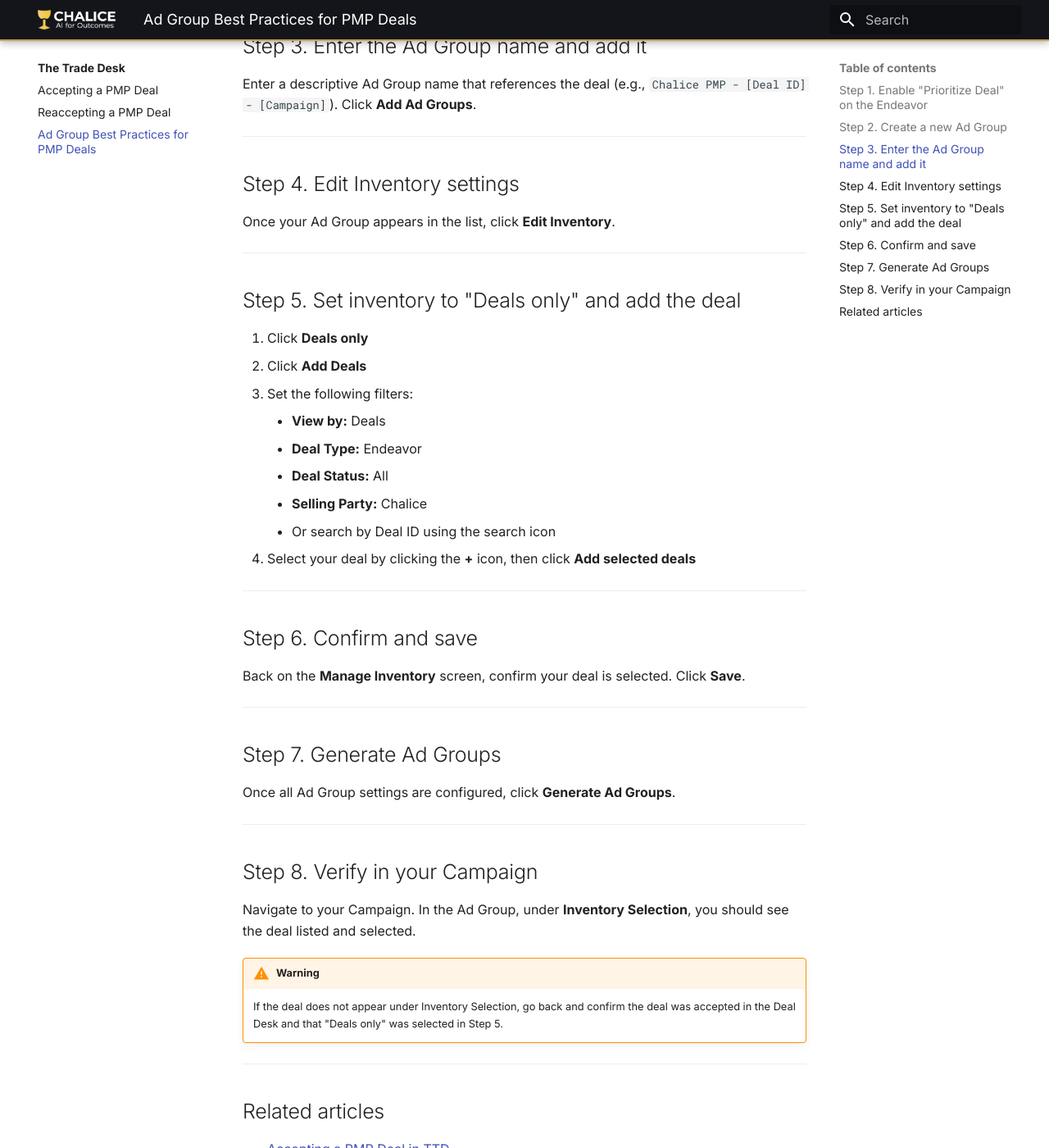
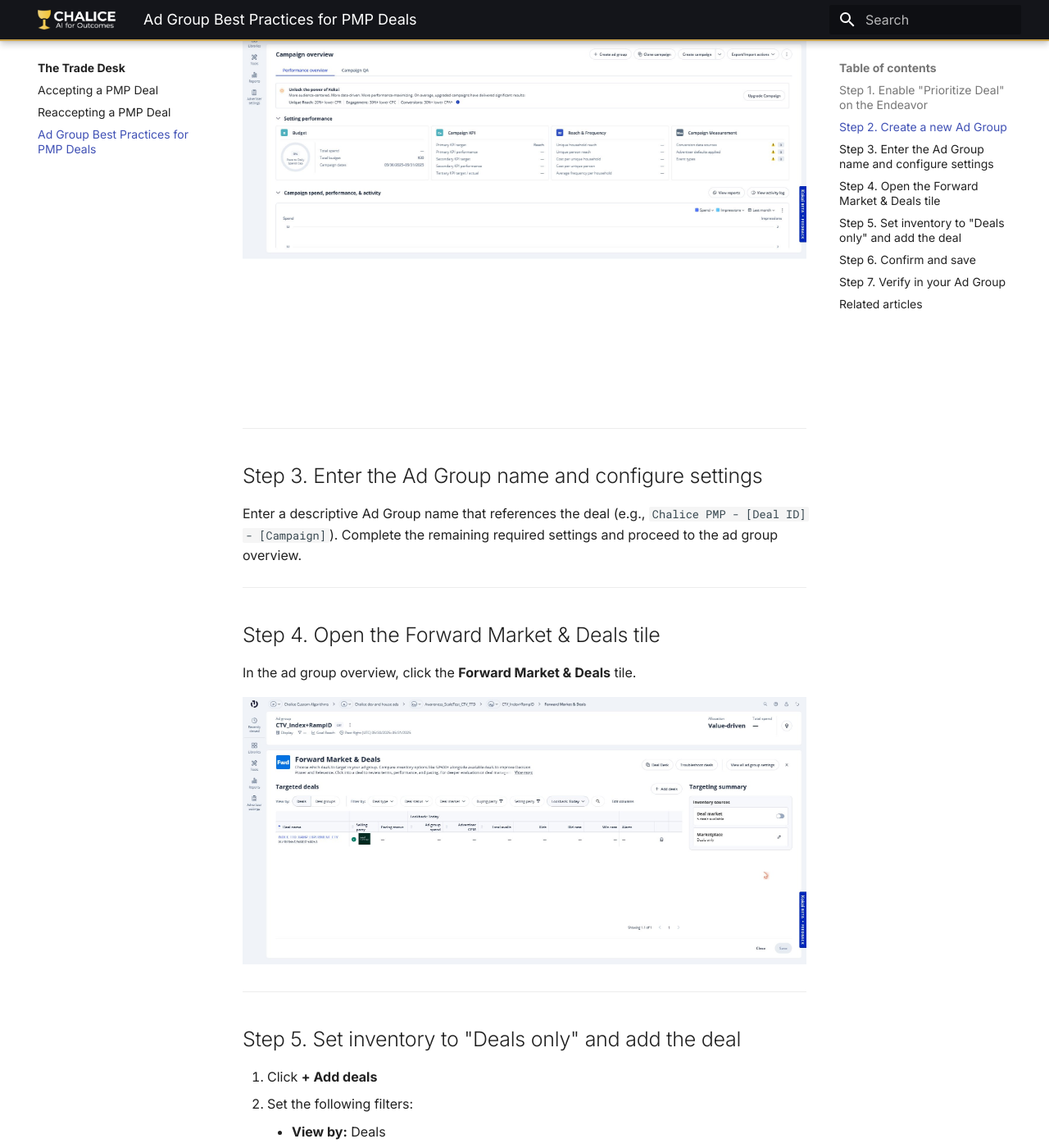
Before and after one commit to Rudy-chalice/chalice-help, an MkDocs documentation site: the page built from docs/the-trade-desk/ad-group-best-practices-pmp.md, in a window 1280 px wide and 1400 px high, scrolled down 1164 px. Shown: the whole window at 82% size. Built offline with MkDocs 1.6.1 and Material for MkDocs 9.7.7, drawn with Linux system fonts in a browser that asks for light colours; some of the changed text lies outside the part shown.

Commit message:
Rewrite ad group best practices for Kokai UI

```diff
--- a/docs/the-trade-desk/ad-group-best-practices-pmp.md
+++ b/docs/the-trade-desk/ad-group-best-practices-pmp.md
@@ -17,54 +17,53 @@ After you [accept the PMP deal in your Deal Desk](accepting-a-pmp-deal.md), clic
 
 ## Step 2. Create a new Ad Group
 
-Select **Start with Ad Group Name** when prompted.
+From your campaign overview, click **+ Create ad group**.
+
+![Campaign overview showing Create ad group button](assets/ttd-campaign-overview.jpg)
 
 ---
 
-## Step 3. Enter the Ad Group name and add it
+## Step 3. Enter the Ad Group name and configure settings
 
-Enter a descriptive Ad Group name that references the deal (e.g., `Chalice PMP - [Deal ID] - [Campaign]`). Click **Add Ad Groups**.
+Enter a descriptive Ad Group name that references the deal (e.g., `Chalice PMP - [Deal ID] - [Campaign]`). Complete the remaining required settings and proceed to the ad group overview.
 
 ---
 
-## Step 4. Edit Inventory settings
+## Step 4. Open the Forward Market & Deals tile
 
-Once your Ad Group appears in the list, click **Edit Inventory**.
+In the ad group overview, click the **Forward Market & Deals** tile.
+
+![Forward Market & Deals tile in ad group overview](assets/ttd-fwd-market-deals.jpg)
 
 ---
 
 ## Step 5. Set inventory to "Deals only" and add the deal
 
-1. Click **Deals only**
-2. Click **Add Deals**
-3. Set the following filters:
+1. Click **+ Add deals**
+2. Set the following filters:
     - **View by:** Deals
     - **Deal Type:** Endeavor
     - **Deal Status:** All
-    - **Selling Party:** Chalice
+    - **Selling Party:** The SSP the deal was created in
     - Or search by Deal ID using the search icon
-4. Select your deal by clicking the **+** icon, then click **Add selected deals**
+3. Select your deal by clicking the **+** icon, then click **Add selected deals**
+
+![Deals browser with Selling party filter](assets/ttd-deals-browser.jpg)
 
 ---
 
 ## Step 6. Confirm and save
 
-Back on the **Manage Inventory** screen, confirm your deal is selected. Click **Save**.
+Back on the **Forward Market & Deals** screen, confirm your deal appears under **Targeted deals** and that **Marketplace** is set to **Deals only**. Click **Save**.
 
 ---
 
-## Step 7. Generate Ad Groups
+## Step 7. Verify in your Ad Group
 
-Once all Ad Group settings are configured, click **Generate Ad Groups**.
-
----
-
-## Step 8. Verify in your Campaign
-
-Navigate to your Campaign. In the Ad Group, under **Inventory Selection**, you should see the deal listed and selected.
+Navigate back to your ad group. The **Forward Market & Deals** tile should show your deal as Endeavor Targeted.
 
 !!! warning
-    If the deal does not appear under Inventory Selection, go back and confirm the deal was accepted in the Deal Desk and that "Deals only" was selected in Step 5.
+    If the deal does not appear, go back and confirm the deal was accepted in the Deal Desk and that "Deals only" is set in the Forward Market & Deals tile.
 
 ---
 
```
